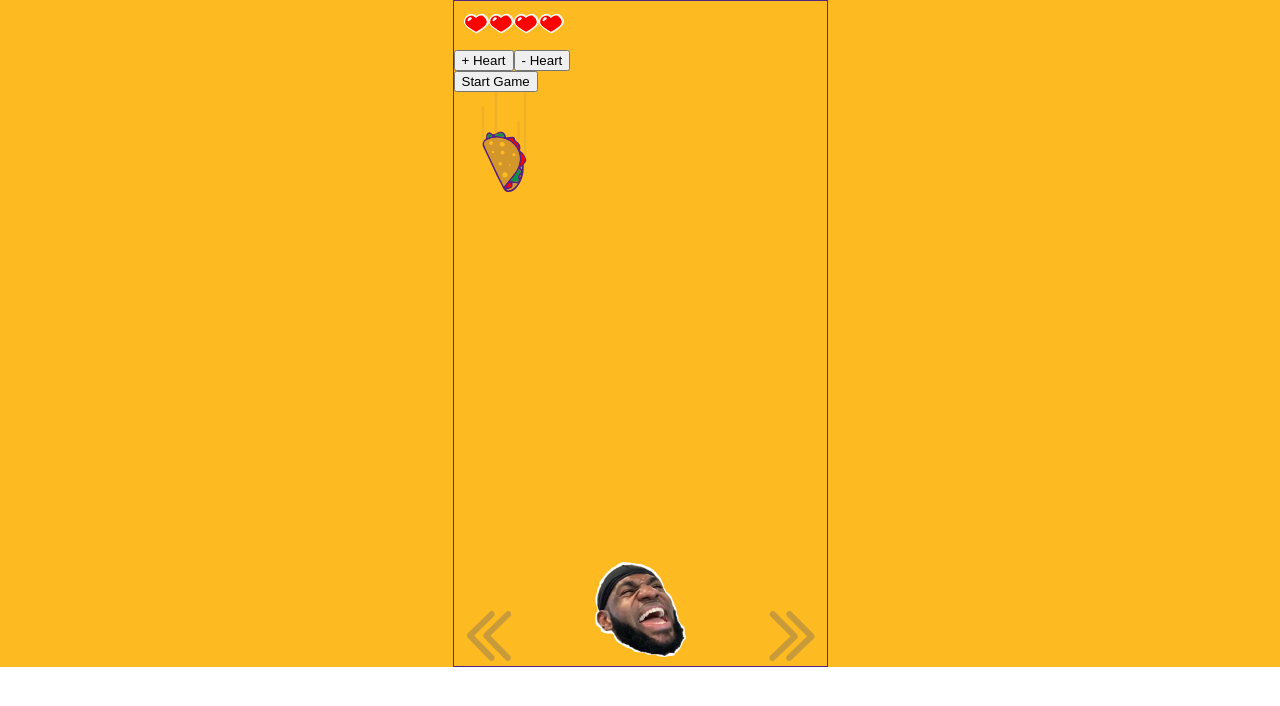
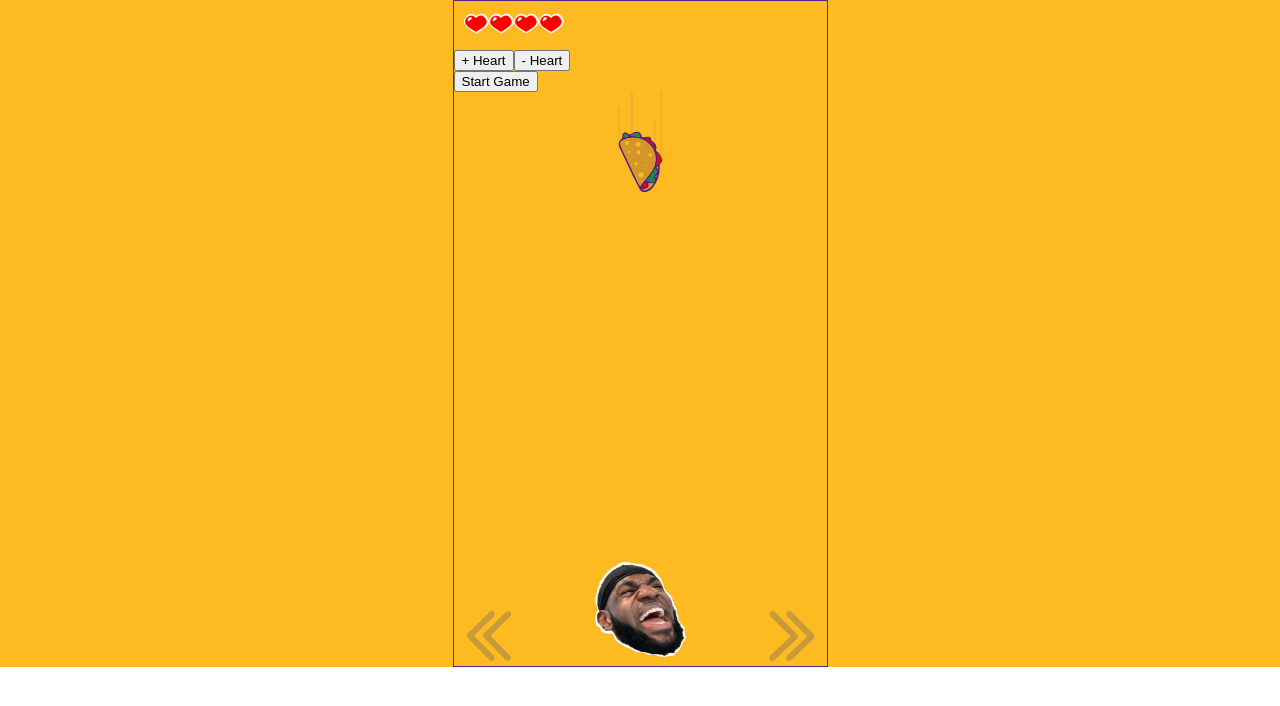
Before and after one commit to alexw14/TacoTuesday, a React (Create React App) app in the folder client/: page /gamepage in a window 1280 px wide. Shown: the top 706 px of the page. Built offline with nearby package versions, Linux system fonts and the light colour scheme.

Commit message:
Update image asset for reducing file size and update falling taco

```diff
--- a/client/src/components/GameArea/GameArea.jsx
+++ b/client/src/components/FallingArea/FallingArea.jsx
@@ -1,8 +1,8 @@
 import React, { Component } from 'react';
-import './GameArea.css';
+import './FallingArea.css';
 import FallingTaco from '../FallingObjects/FallingTaco';
 
-class GameArea extends Component {
+class FallingArea extends Component {
 
   state = {
     x: 0,
@@ -35,4 +35,4 @@ class GameArea extends Component {
   }
 }
 
-export default GameArea;
+export default FallingArea;
--- a/client/src/components/FallingObjects/FallingTaco.jsx
+++ b/client/src/components/FallingObjects/FallingTaco.jsx
@@ -2,8 +2,15 @@ import React from 'react';
 import TacoDrop from '../../assets/images/svg/Taco_Drop.svg';
 
 const FallingTaco = (props) => {
+
+  const style = {
+    display: 'flex',
+    justifyContent: 'center',
+    transform: `translate(${props.x}px, ${props.y}px)`
+  }
+
   return (
-    <div style={{ transform: `translate(${props.x}px, ${props.y}px)` }}>
+    <div style={style}>
       <img src={TacoDrop} width='100px' height='100px' alt="Taco" />
     </div>
   );
--- a/client/src/components/LeBronHeadLanding/LeBronHeadLanding.jsx
+++ b/client/src/components/LeBronHeadLanding/LeBronHeadLanding.jsx
@@ -1,6 +1,6 @@
 import React from 'react';
 import './LeBronHeadLanding.css'
-import LebronHead from '../../assets/images/Lebron_Head_Main.png';
+import LebronHead from '../../assets/images/Lebron_Head_Main_Outline.png';
 
 const LeBronHeadLanding = (props) => {
     return (
--- a/client/src/pages/GamePage/GamePage.jsx
+++ b/client/src/pages/GamePage/GamePage.jsx
@@ -1,7 +1,7 @@
 import React, { Component } from 'react';
 import './GamePage.css';
 import HealthBar from '../../components/HealthBar/HealthBar';
-import GameArea from '../../components/GameArea/GameArea';
+import FallingArea from '../../components/FallingArea/FallingArea';
 import LebronHeadSlider from '../../components/LeBronHeadSlider/LeBronHeadSlider';
 
 class GamePage extends Component {
@@ -61,7 +61,7 @@ class GamePage extends Component {
                 />
                 <button onClick={this.handleAddHealth}>+ Heart</button>
                 <button onClick={this.handleMinusHealth}>- Heart</button>
-                <GameArea />
+                <FallingArea />
                 <LebronHeadSlider
                     pos={this.state.pos}
                     handleMove={(d) => this.handleMove(d)}
```
Also changed, not shown: client/src/assets/images/Lebron_Head_Main_Outline.png (added), client/src/assets/images/Lebron_Head_Main_Reduced.png (deleted), client/src/components/FallingArea/FallingArea.css (renamed from client/src/components/GameArea/GameArea.css).
